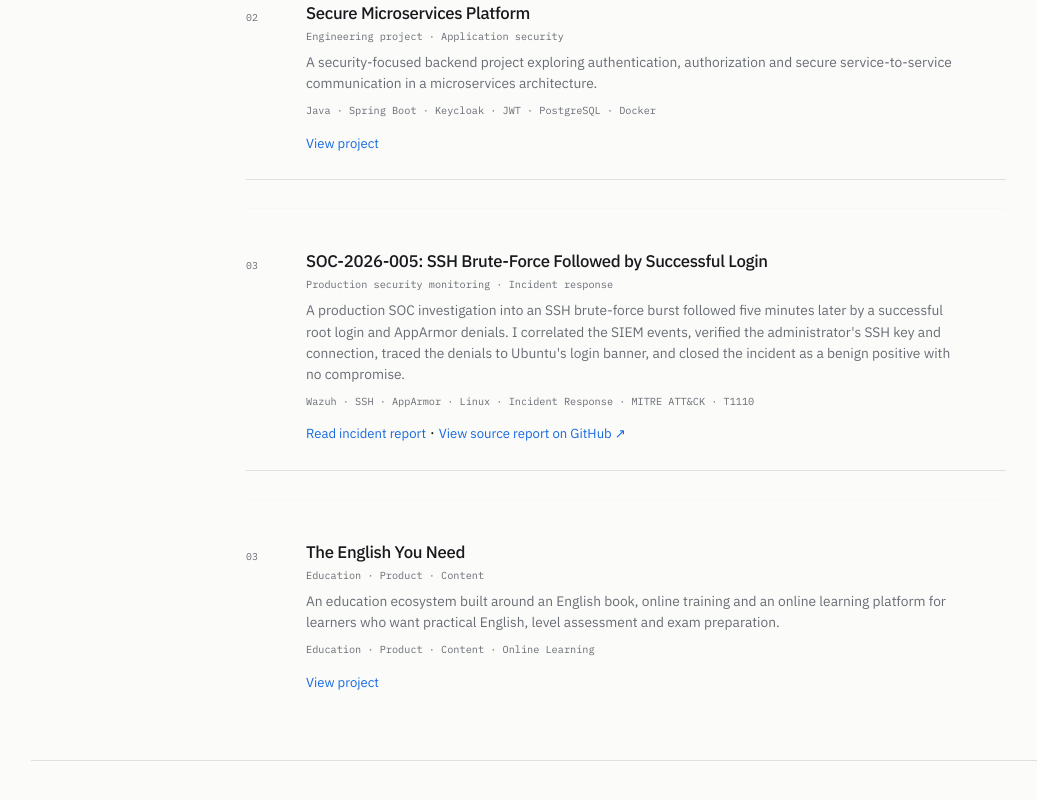
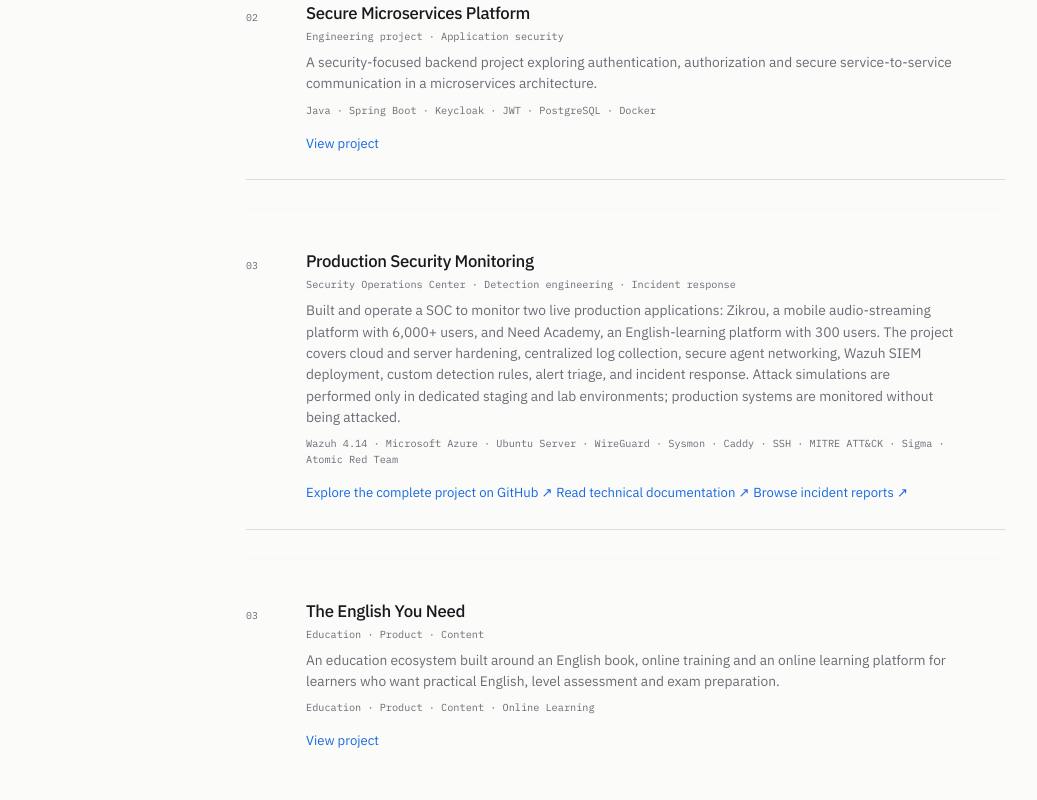
Before and after one commit to aliou27/aliouba, a plain HTML site: page index.html in a window 1280 px wide. Shown: the part 1310-2110 px from the top of the page, without its empty margins (77-1114 px from the left). Drawn offline with Linux system fonts and the light colour scheme.

Commit message:
Show complete production security monitoring project

```diff
--- a/index.html
+++ b/index.html
@@ -74,15 +74,15 @@
       </div>
     </article>
 
-    <article id="project-soc-2026-005" class="project">
+    <article id="project-production-security-monitoring" class="project">
       <div class="project-index"><span class="project-number">03</span></div>
       <div class="project-body">
-        <div class="project-heading"><h2>SOC-2026-005: SSH Brute-Force Followed by Successful Login</h2><p class="case-study-kicker">Production security monitoring · Incident response</p></div>
-        <p>A production SOC investigation into an SSH brute-force burst followed five minutes later by a successful root login and AppArmor denials. I correlated the SIEM events, verified the administrator's SSH key and connection, traced the denials to Ubuntu's login banner, and closed the incident as a benign positive with no compromise.</p>
-        <p class="tech">Wazuh · SSH · AppArmor · Linux · Incident Response · MITRE ATT&CK · T1110</p>
-        <a class="project-cta" href="soc-2026-005.html">Read incident report</a>
-        <span> · </span>
-        <a class="project-cta" href="https://github.com/aliou27/production-security-monitoring/blob/main/incidents/reports/SOC-2026-005-ssh-success-after-brute-force.md" target="_blank" rel="noreferrer">View source report on GitHub ↗</a>
+        <div class="project-heading"><h2>Production Security Monitoring</h2><p class="case-study-kicker">Security Operations Center · Detection engineering · Incident response</p></div>
+        <p>Built and operate a SOC to monitor two live production applications: Zikrou, a mobile audio-streaming platform with 6,000+ users, and Need Academy, an English-learning platform with 300 users. The project covers cloud and server hardening, centralized log collection, secure agent networking, Wazuh SIEM deployment, custom detection rules, alert triage, and incident response. Attack simulations are performed only in dedicated staging and lab environments; production systems are monitored without being attacked.</p>
+        <p class="tech">Wazuh 4.14 · Microsoft Azure · Ubuntu Server · WireGuard · Sysmon · Caddy · SSH · MITRE ATT&CK · Sigma · Atomic Red Team</p>
+        <a class="project-cta" href="https://github.com/aliou27/production-security-monitoring" target="_blank" rel="noreferrer">Explore the complete project on GitHub ↗</a>
+        <a class="project-cta" href="https://github.com/aliou27/production-security-monitoring/tree/main/docs" target="_blank" rel="noreferrer">Read technical documentation ↗</a>
+        <a class="project-cta" href="https://github.com/aliou27/production-security-monitoring/tree/main/incidents/reports" target="_blank" rel="noreferrer">Browse incident reports ↗</a>
       </div>
     </article>
 
```
